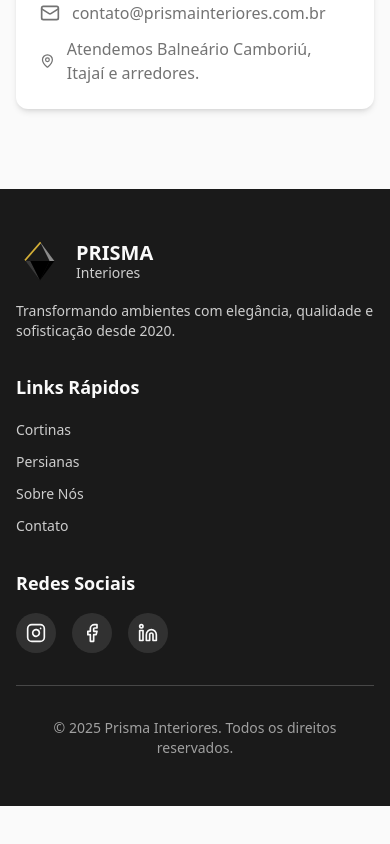
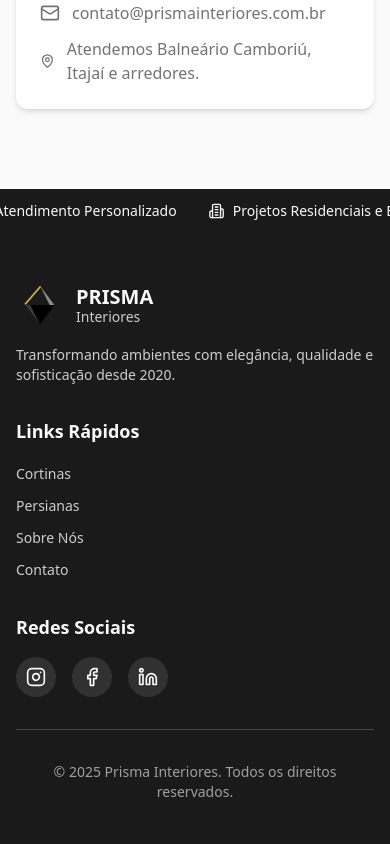
Before and after one commit to dejesusdiego/prisma-decor-mobile, a React (Vite) app: page / in a window 390 px wide. Shown: the part 9224-10068 px from the top of the page. Before the commit the page ends 10030 px from the top, so only its background shows below. Built offline with nearby package versions, Linux system fonts and the light colour scheme; the HTML template or start-up script is replaced by a standard one.

Commit message:
Add linear with icons

```diff
--- /dev/null
+++ b/src/components/TrustBar.tsx
@@ -0,0 +1,73 @@
+import { Sparkles, Building2, ShieldCheck, Wrench, DollarSign } from "lucide-react";
+import { useEffect, useState } from "react";
+
+const benefits = [
+  {
+    icon: Sparkles,
+    text: "Atendimento Personalizado"
+  },
+  {
+    icon: Building2,
+    text: "Projetos Residenciais e Empresariais"
+  },
+  {
+    icon: ShieldCheck,
+    text: "Garantia de 3 anos"
+  },
+  {
+    icon: Wrench,
+    text: "Fazemos do seu Jeito"
+  },
+  {
+    icon: DollarSign,
+    text: "Preço Justo"
+  }
+];
+
+const TrustBar = () => {
+  const [scrollPosition, setScrollPosition] = useState(0);
+
+  useEffect(() => {
+    const interval = setInterval(() => {
+      setScrollPosition((prev) => (prev + 1) % 100);
+    }, 50);
+
+    return () => clearInterval(interval);
+  }, []);
+
+  return (
+    <div className="bg-foreground text-background py-3 overflow-hidden">
+      {/* Desktop: static grid */}
+      <div className="hidden md:block container mx-auto px-4">
+        <div className="flex items-center justify-center gap-8 lg:gap-12">
+          {benefits.map((benefit, index) => (
+            <div key={index} className="flex items-center gap-2">
+              <benefit.icon className="h-5 w-5" />
+              <span className="text-sm font-medium whitespace-nowrap">{benefit.text}</span>
+            </div>
+          ))}
+        </div>
+      </div>
+
+      {/* Mobile: animated scroll */}
+      <div className="md:hidden relative">
+        <div
+          className="flex gap-8 animate-scroll"
+          style={{
+            animation: 'scroll 30s linear infinite'
+          }}
+        >
+          {/* Duplicate items for seamless loop */}
+          {[...benefits, ...benefits, ...benefits].map((benefit, index) => (
+            <div key={index} className="flex items-center gap-2 flex-shrink-0">
+              <benefit.icon className="h-4 w-4" />
+              <span className="text-sm font-medium whitespace-nowrap">{benefit.text}</span>
+            </div>
+          ))}
+        </div>
+      </div>
+    </div>
+  );
+};
+
+export default TrustBar;
--- a/src/index.css
+++ b/src/index.css
@@ -1,6 +1,15 @@
 @tailwind base;
 @tailwind components;
 @tailwind utilities;
+
+@keyframes scroll {
+  0% {
+    transform: translateX(0);
+  }
+  100% {
+    transform: translateX(-33.333%);
+  }
+}
 
 /* Definition of the design system. All colors, gradients, fonts, etc should be defined here.
 All colors MUST be HSL.
--- a/src/pages/Index.tsx
+++ b/src/pages/Index.tsx
@@ -8,6 +8,7 @@ import FAQ from "@/components/FAQ";
 import ContactForm from "@/components/ContactForm";
 import Footer from "@/components/Footer";
 import WhatsAppButton from "@/components/WhatsAppButton";
+import TrustBar from "@/components/TrustBar";
 const Index = () => {
   return <div className="min-h-screen">
       <Navbar />
@@ -19,6 +20,7 @@ const Index = () => {
       <FAQ />
       <ContactForm />
       <WhatsAppButton />
+      <TrustBar />
       <Footer />
     </div>;
 };
```
